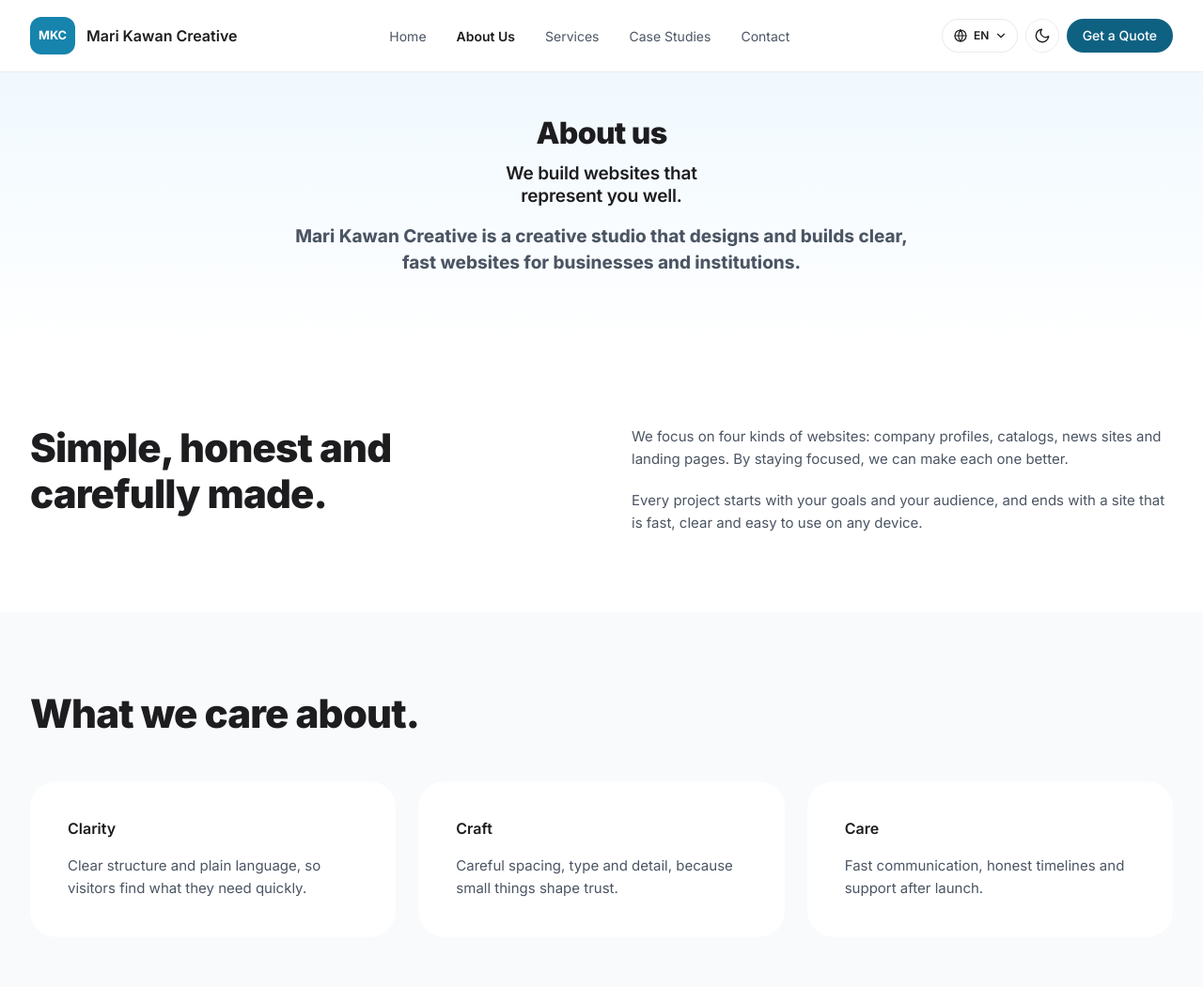
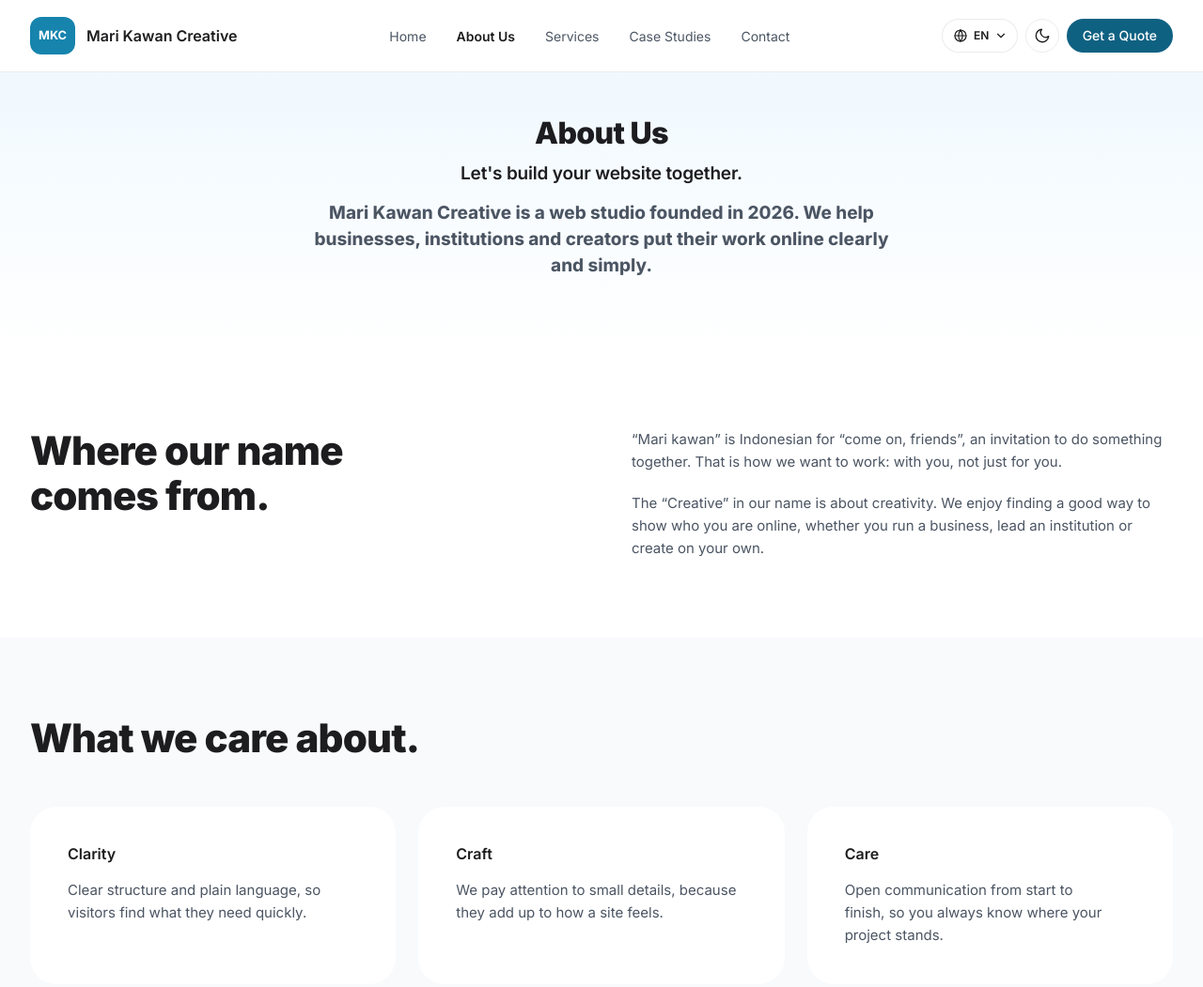
Before and after one commit to marikawanid/kawancreative, a plain HTML site: page about.html in a window 1280 px wide. Shown: the top 1051 px of the page at 94% size. Drawn offline with nearby package versions, Linux system fonts and the light colour scheme.

Commit message:
Add files via upload

```diff
--- a/about.html
+++ b/about.html
@@ -171,14 +171,12 @@
       <!-- Page hero -->
       <section class="page-hero">
         <div class="container">
-          <h1 class="t-h1 rv">About us</h1>
+          <h1 class="t-h1 rv">About Us</h1>
           <p class="t-tagline rv">
-            We build websites that<br class="hide-sm" />
-            represent you well.
+            Let's build your website together.
           </p>
           <p class="t-lead rv">
-            Mari Kawan Creative is a creative studio that designs and builds
-            clear, fast websites for businesses and institutions.
+            Mari Kawan Creative is a web studio founded in 2026. We help businesses, institutions and creators put their work online clearly and simply.
           </p>
         </div>
       </section>
@@ -186,16 +184,13 @@
       <section class="section">
         <div class="container">
           <div class="grid-2 grid-2--wide">
-            <h2 class="t-h2 rv">Simple, honest and carefully made.</h2>
+            <h2 class="t-h2 rv">Where our name comes from.</h2>
             <div class="stack-text rv">
               <p class="t-body">
-                We focus on four kinds of websites: company profiles, catalogs,
-                news sites and landing pages. By staying focused, we can make
-                each one better.
+                &ldquo;Mari kawan&rdquo; is Indonesian for &ldquo;come on, friends&rdquo;, an invitation to do something together. That is how we want to work: with you, not just for you.
               </p>
               <p class="t-body">
-                Every project starts with your goals and your audience, and ends
-                with a site that is fast, clear and easy to use on any device.
+                The &ldquo;Creative&rdquo; in our name is about creativity. We enjoy finding a good way to show who you are online, whether you run a business, lead an institution or create on your own.
               </p>
             </div>
           </div>
@@ -218,14 +213,13 @@
             <div class="card rv">
               <h3 class="t-h3">Craft</h3>
               <p class="t-body">
-                Careful spacing, type and detail, because small things shape
-                trust.
+                We pay attention to small details, because they add up to how a site feels.
               </p>
             </div>
             <div class="card rv">
               <h3 class="t-h3">Care</h3>
               <p class="t-body">
-                Fast communication, honest timelines and support after launch.
+                Open communication from start to finish, so you always know where your project stands.
               </p>
             </div>
           </div>
@@ -292,8 +286,7 @@
                 </div>
                 <div class="stack-card__body">
                   <p class="t-body">
-                    A clear, mobile-first layout in your brand colors, shared
-                    with you before we build anything.
+                    A clear, mobile-first layout in your brand colors. We can follow your design preferences, or you can ask for our opinion and suggestions. You see everything before we build.
                   </p>
                   <ul class="stack-card__tags">
                     <li>Layout</li>
@@ -409,8 +402,7 @@
                 </div>
                 <div class="stack-card__body">
                   <p class="t-body">
-                    We publish, test and hand over, then stay available as your
-                    needs grow.
+                    We publish, test and hand over, then stay available as your needs grow.<sup>*</sup><small class="stack-card__note">* Terms and conditions apply.</small>
                   </p>
                   <ul class="stack-card__tags">
                     <li>Launch &amp; testing</li>
```
